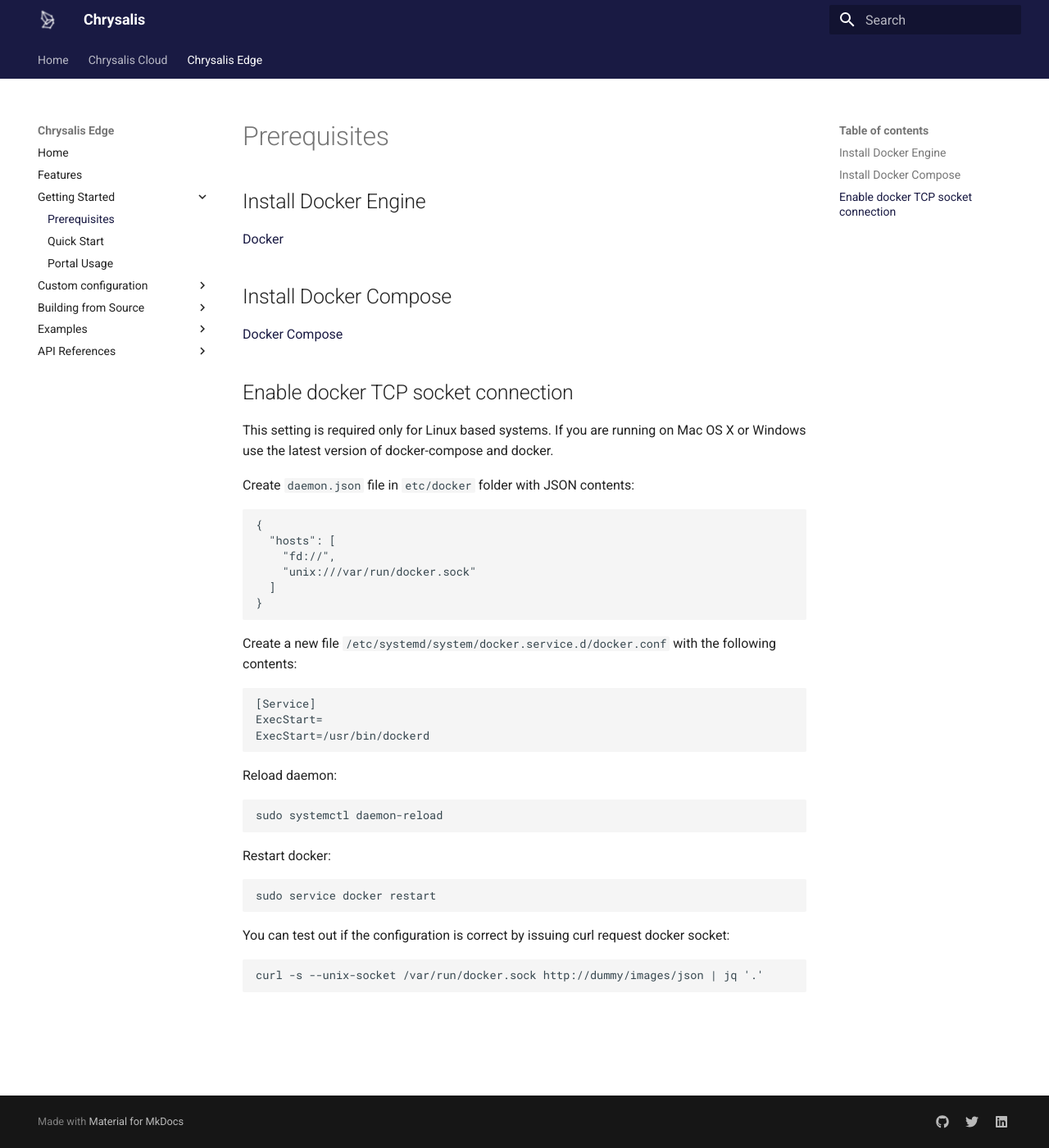
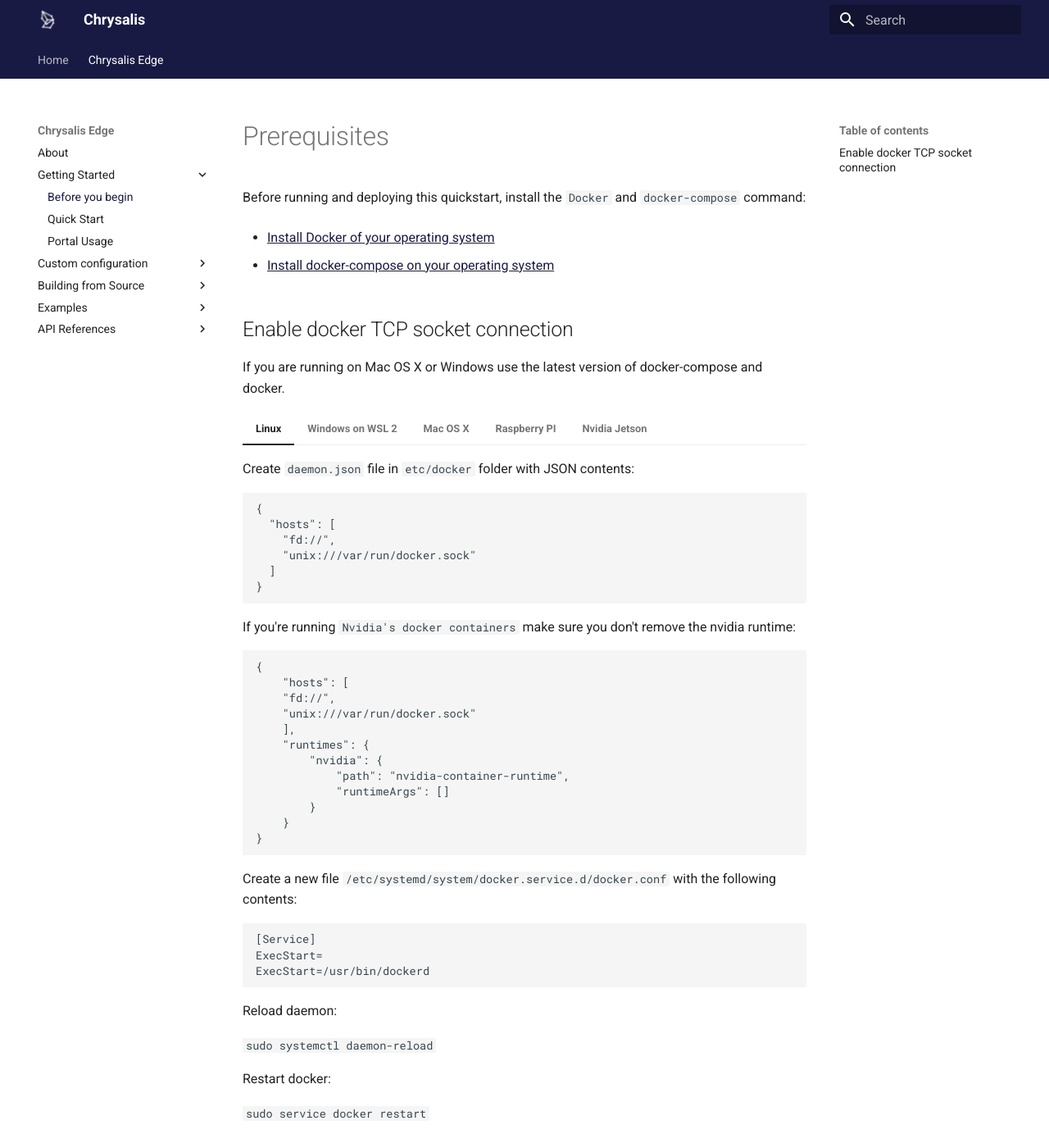
Before and after one commit to chryscloud/api_doc, an MkDocs documentation site: the page built from docs/edge-proxy/getting-started/prerequisites.md, in a window 1280 px wide and 1400 px high. Shown: the whole window at 82% size. Built offline with MkDocs 1.6.1 and Material for MkDocs 9.7.7, drawn with Linux system fonts in a browser that asks for light colours.

Commit message:
working on the docs

````diff
--- a/docs/edge-proxy/getting-started/prerequisites.md
+++ b/docs/edge-proxy/getting-started/prerequisites.md
@@ -1,39 +1,82 @@
 # Prerequisites
 
-## Install Docker Engine
-[Docker][1]
+Before running and deploying this quickstart, install the `Docker` and `docker-compose` command:
 
-## Install Docker Compose
-[Docker Compose][2]
+- <u>[Install Docker of your operating system][1]</u>
+
+- <u>[Install docker-compose on your operating system][2]</u>
 
 ## Enable docker TCP socket connection
-This setting is required only for Linux based systems. If you are running on Mac OS X or Windows use the latest version of  docker-compose and docker.
 
-Create `daemon.json` file in `etc/docker` folder with JSON contents:
+If you are running on Mac OS X or Windows use the latest version of  docker-compose and docker.
 
+=== "Linux"
+
+	Create `daemon.json` file in `etc/docker` folder with JSON contents:
+	```
 	{
 	  "hosts": [
 	    "fd://",
 	    "unix:///var/run/docker.sock"
 	  ]
 	}
-Create a new file `/etc/systemd/system/docker.service.d/docker.conf` with the following contents:
+	```
 
+	If you're running `Nvidia's docker containers` make sure you don't remove the nvidia runtime:
+	```
+	{
+   		"hosts": [
+    	"fd://",
+    	"unix:///var/run/docker.sock"
+   		],
+    	"runtimes": {
+        	"nvidia": {
+            	"path": "nvidia-container-runtime",
+            	"runtimeArgs": []
+        	}
+    	}
+	}
+	```
+
+	Create a new file `/etc/systemd/system/docker.service.d/docker.conf` with the following contents:
+	```
 	[Service]
 	ExecStart=
 	ExecStart=/usr/bin/dockerd
+	```
 
-Reload daemon:
+	Reload daemon:
 
-	sudo systemctl daemon-reload
+	`sudo systemctl daemon-reload`
 
-Restart docker:
+	Restart docker:
 
-	sudo service docker restart
+	`sudo service docker restart`
 
-You can test out if the configuration is correct by issuing curl request docker socket:
+=== "Windows on WSL 2"
 
-	curl -s --unix-socket /var/run/docker.sock http://dummy/images/json | jq '.'
+	It's recommended to download <u>[Docker Desktop Stable 2.3.0.2][3]</u> or a later release
+
+	Windows specific requirements:
+
+	- Install Windows 10, version 1903 or higher.
+	- Enable WSL 2 feature on Windows. For detailed instructions, refer to the Microsoft documentation.
+	- Download and install the Linux kernel update package.
+
+=== "Mac OS X"
+	Follow the instructions for install docker engine:
+
+	- <u>[Docker Engine installation][4]</u>
+	- <u>[Docker Compose installation][5]</u>
+
+=== "Raspberry PI"
+	TBD
+
+=== "Nvidia Jetson"
+	TBD
 
   [1]: https://docs.docker.com/engine/install/
   [2]: https://docs.docker.com/compose/install/
+  [3]: https://hub.docker.com/editions/community/docker-ce-desktop-windows/
+  [4]: https://docs.docker.com/engine/install/
+  [5]: https://docs.docker.com/compose/install/
--- a/mkdocs.yml
+++ b/mkdocs.yml
@@ -73,13 +73,10 @@
 # Page tree
 nav:
   - Home: index.md
-  - Chrysalis Cloud:
-    - Coming Soon: cloud/comingsoon.md
   - Chrysalis Edge:
-    - Home: edge-proxy/homepage.md
-    - Features: edge-proxy/features.md
+    - About: edge-proxy/homepage.md
     - Getting Started:
-        - Prerequisites: edge-proxy/getting-started/prerequisites.md
+        - Before you begin: edge-proxy/getting-started/prerequisites.md
         - Quick Start: edge-proxy/getting-started/quick-start.md
         - Portal Usage: edge-proxy/getting-started/portal-usage.md
     - Custom configuration:
````
Also changed, not shown: docker-compose.yml (added, +43 -0 lines), docs/ccloud.md (deleted, +0 -1 lines), docs/cloud/comingsoon.md (deleted, +0 -2 lines), docs/edge-proxy/features.md (deleted, +0 -19 lines), docs/edge-proxy/getting-started/quick-start.md (+11 -8 lines), docs/edge-proxy/homepage.md (+24 -1 lines), docs/index.md (+10 -2 lines), 1 other file.
